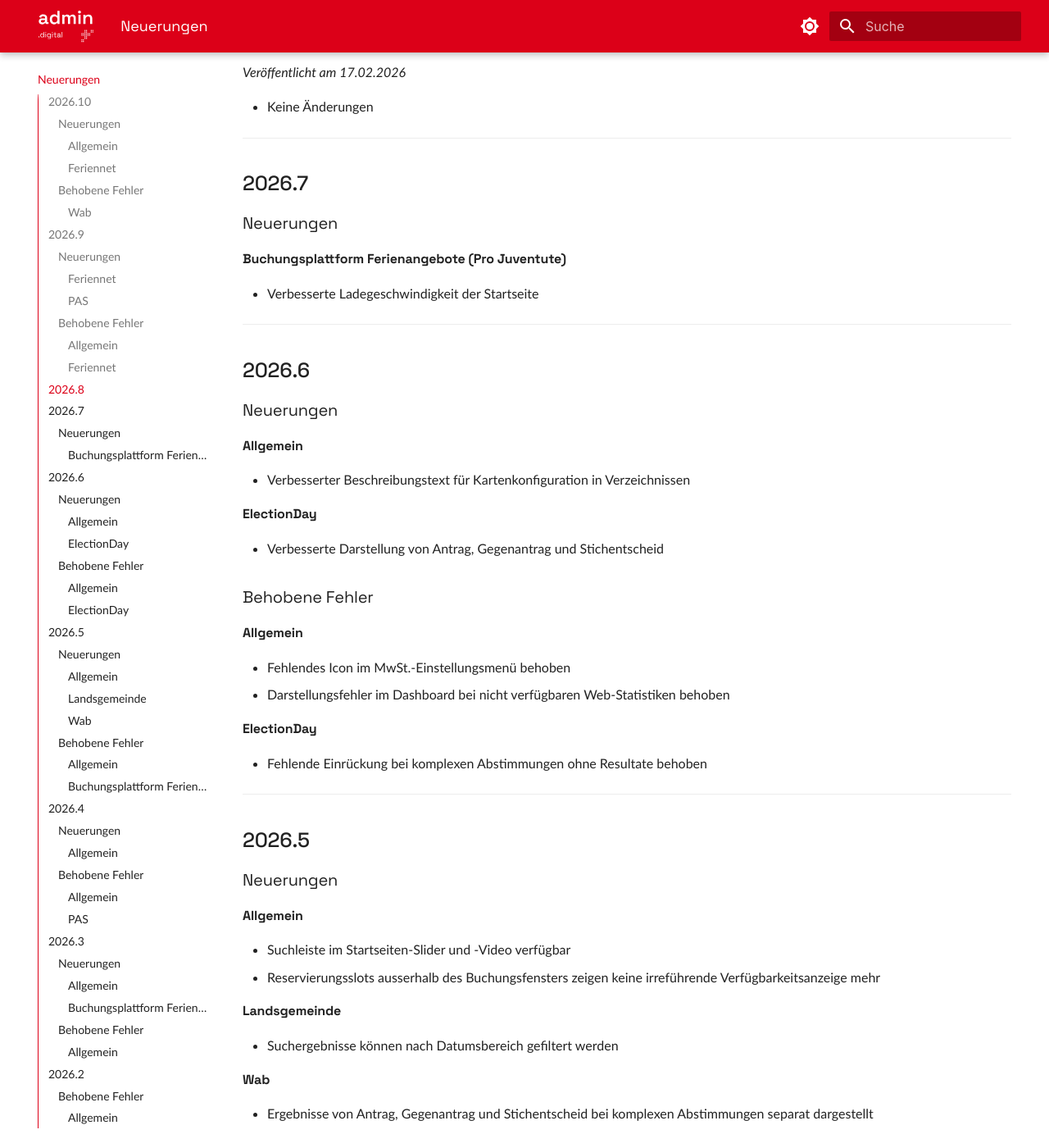
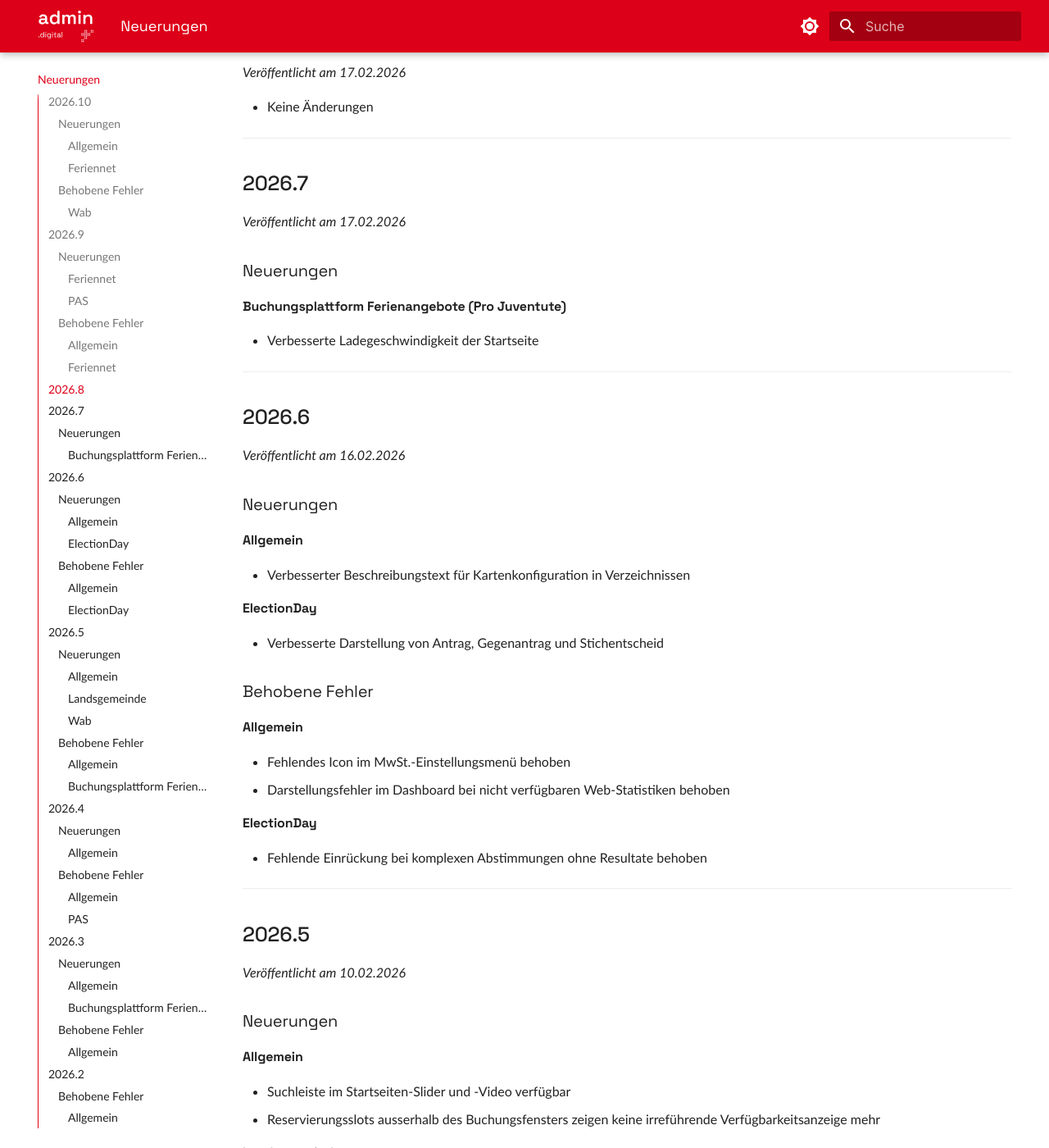
Before and after one commit to seantis/docs-admin-digital, an MkDocs documentation site: the page built from content/neuerungen/index.md, in a window 1280 px wide and 1400 px high, scrolled down 1581 px. Shown: the whole window at 82% size. Built offline with MkDocs 1.6.1 and Material for MkDocs 9.7.7, drawn with Linux system fonts in a browser that asks for light colours; some of the changed text lies outside the part shown.

Commit message:
Add release date for past versions

```diff
--- a/content/neuerungen/index.md
+++ b/content/neuerungen/index.md
@@ -58,6 +58,7 @@ description: Aktuelle Änderungen und neue Funktionen von admin.digital
 ---
 
 ## 2026.7
+*Veröffentlicht am 17.02.2026*
 
 ### Neuerungen
 
@@ -67,6 +68,7 @@ description: Aktuelle Änderungen und neue Funktionen von admin.digital
 ---
 
 ## 2026.6
+*Veröffentlicht am 16.02.2026*
 
 ### Neuerungen
 
@@ -88,6 +90,7 @@ description: Aktuelle Änderungen und neue Funktionen von admin.digital
 ---
 
 ## 2026.5
+*Veröffentlicht am 10.02.2026*
 
 ### Neuerungen
 
@@ -115,6 +118,7 @@ description: Aktuelle Änderungen und neue Funktionen von admin.digital
 ---
 
 ## 2026.4
+*Veröffentlicht am 30.01.2026*
 
 ### Neuerungen
 
@@ -133,6 +137,7 @@ description: Aktuelle Änderungen und neue Funktionen von admin.digital
 ---
 
 ## 2026.3
+*Veröffentlicht am 29.01.2026*
 
 ### Neuerungen
 
@@ -154,6 +159,7 @@ description: Aktuelle Änderungen und neue Funktionen von admin.digital
 ---
 
 ## 2026.2
+*Veröffentlicht am 23.01.2026*
 
 ### Behobene Fehler
 
@@ -164,6 +170,7 @@ description: Aktuelle Änderungen und neue Funktionen von admin.digital
 ---
 
 ## 2026.1
+*Veröffentlicht am 16.01.2026*
 
 ### Neuerungen
 
```
